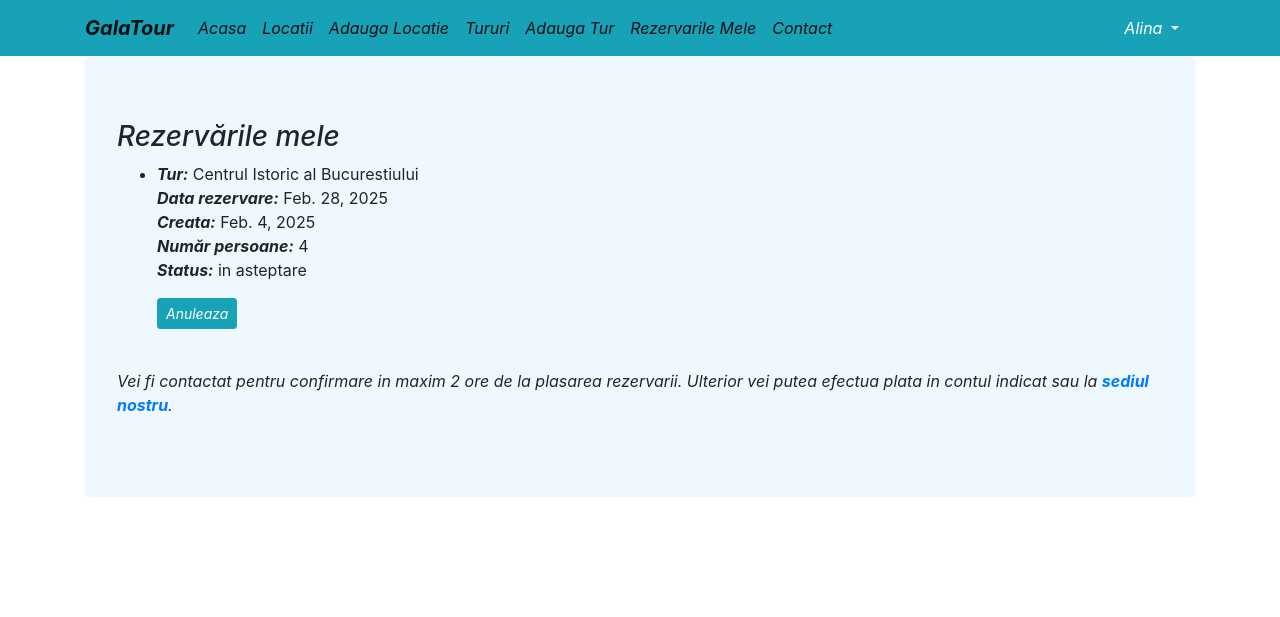
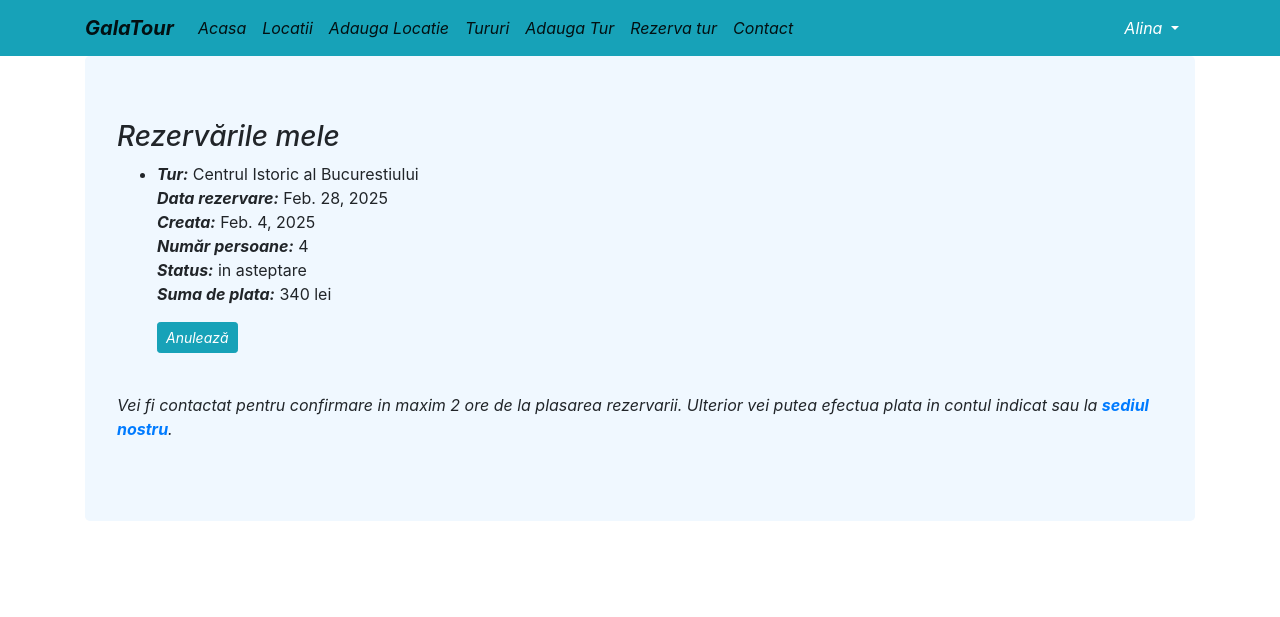
Before and after one commit to galaalina/proiect_final, a Django app: page /rezervarile-mele/ in a window 1280 px wide. Shown: the top 617 px of the page. Run offline with Django 4.2, Linux system fonts and the light colour scheme; a user stored in the database is signed in; data comes from the database, SQL or seed files in the repository; both versions use the stored data as it was after the commit; some libraries are stand-ins or nearby versions.

Commit message:
Versiunea stabila

```diff
--- a/locatii/forms.py
+++ b/locatii/forms.py
@@ -27,10 +27,11 @@ class TurForm(ModelForm):
             'locatii': SelectMultiple(attrs={'class': 'form-control'}),
             'type': Select(attrs={'class': 'form-control'}),
             'durata': TextInput(attrs={'class': 'form-control', 'placeholder': 'Durata turului'}),
-            'pret': TextInput(attrs={'class': 'form-control', 'placeholder': 'Prețul turului'}),
+            'pret': NumberInput(attrs={'class': 'form-control', 'placeholder': 'Prețul turului'}),
             'pachet': Textarea(attrs={'class': 'form-control', 'rows': 4, 'placeholder': 'Detalii pachet...'}),
             'imagine_tur': ClearableFileInput(attrs={'class': 'form-control'}),
         }
+
 
 
 class RezervareForm(ModelForm):
@@ -40,6 +41,6 @@ class RezervareForm(ModelForm):
         widgets = {
             'numar_persoane':NumberInput(attrs={'class': 'form-control', 'min': 1, 'max': 10}),
             'tur': Select(attrs={'class': 'form-control'}),
-            'data_inceput': DateInput(attrs={'type': 'date', 'class': 'form-control'}),
+            'data_inceput': DateInput(attrs={'type': 'date', 'class': 'form-control'})
 
         }
--- a/locatii/models.py
+++ b/locatii/models.py
@@ -48,7 +48,7 @@ class Tur(models.Model):
     locatii = ManyToManyField(Locatie, related_name='tururi')
     type = CharField(max_length=40, choices=OPTIUNI_TIP_TUR, default='predefinit' )
     durata= CharField(max_length=128, blank=True, null=True)
-    pret = CharField(max_length=256, blank=True, null=True)
+    pret = PositiveIntegerField(blank=False, null=False, default=1)
     pachet = TextField(blank=True, null=True)
     imagine_tur = ImageField(upload_to='imagini', blank=True, null=True)
 
@@ -70,6 +70,7 @@ class Rezervare(models.Model):
     data_inceput = DateField()
     creata = DateField(auto_now_add=True)
     status = CharField(max_length=40, choices=OPTIUNI_STATUS, default='in asteptare' )
+    suma = PositiveIntegerField(blank=False, null=False, default=1)
 
     def __str__(self):
         return f"{self.tur}, {self.utilizator}"
--- a/locatii/templates/base.html
+++ b/locatii/templates/base.html
@@ -79,8 +79,8 @@
                     {% endif %}
                     </a>
                     {% if user.is_authenticated %}
-                    <a class="nav-item nav-link active" href="{% url 'lista_rezervari' %}">
-                        <i>Rezervarile Mele</i>
+                    <a class="nav-item nav-link active" href="{% url 'creeaza_rezervare' %}">
+                        <i>Rezerva tur</i>
                     {% endif %}
                     </a>
                     <a class="nav-item nav-link active" href="{% url 'contact' %}"><i>Contact</i></a>
@@ -95,7 +95,6 @@
             </a>
              <div class="dropdown-menu dropdown-menu-right">
                  <a class="dropdown-item text-right" href=" {% url 'conturi:logout' %}"><i>Logout</i></a>
-                 <a class="dropdown-item text-right" href="{% url 'creeaza_rezervare' %}"><i>Fă o rezervare</i></a>
                  <a class="dropdown-item text-right" href="{% url 'lista_rezervari' %}"><i>Rezervările mele</i></a>
                  <a class="dropdown-item text-right" href=" {% url 'conturi:profile_update' %}"><i>Editeaza Profilul</i></a>
 
--- a/locatii/templates/detalii_tur.html
+++ b/locatii/templates/detalii_tur.html
@@ -11,7 +11,7 @@
     <p>{{tur.descriere}}</p>
     <p>Durata: {{tur.durata }}</p>
     <p>Pachet: {{ tur.pachet }}</p>
-    <p>Pret: {{ tur.pret }}</p>
+    <p>Pret: {{ tur.pret }} Lei/persoana</p>
     <h3><i>Locatii incluse</i></h3>
 
     <ul>
@@ -23,7 +23,7 @@
 
     </ul>
     {% if user.is_authenticated and user.groups.all.0.name == "angajati" %}
-    <a href="{% url 'editeaza_tur' tur.id %}" class="btn btn-warning">Editează</a>
+    <a href="{% url 'editeaza_tur' tur.id %}" class="btn btn-info">Editează</a>
 
     <form method="post" action="{% url 'sterge_tur' tur.id %}" style="display:inline;">
         {% csrf_token %}
--- a/locatii/templates/rezervarile_mele.html
+++ b/locatii/templates/rezervarile_mele.html
@@ -18,8 +18,13 @@
           <strong><i>Creata:</i></strong> {{ rezervare.creata}}<br>
           <strong><i>Număr persoane:</i></strong> {{ rezervare.numar_persoane }}<br>
           <strong><i>Status:</i></strong> {{ rezervare.status }}<br>
+            <strong><i>Suma de plata:</i></strong> {{ rezervare.suma }} lei<br>
+          <a href="{% url 'anuleaza_rezervare' rezervare.id %}"
+            class="btn btn-info btn-sm mt-3"
+            onclick="return confirm('Ești sigur că vrei să anulezi această rezervare?');">
+          <i>Anulează</i>
+          </a>
 
-          <a href="{% url 'anuleaza_rezervare' rezervare.id  %}" class="btn btn-info btn-sm mt-3"><i>Anuleaza</i></a>
           <br>
           <br>
         </li>
--- a/locatii/views.py
+++ b/locatii/views.py
@@ -22,10 +22,16 @@ def acasa(request):
         'tururi': tururi,
     })
 
+
+#locatii
+
+# afiseaza locatii
 def lista_locatie(request):
     locatii = Locatie.objects.all()
     return render(request, 'lista_locatie.html', {'locatii': locatii})
 
+
+# creeaza locatii
 def is_angajat(user):
     return user.is_authenticated and user.groups.filter(name='angajati').exists()
 
@@ -45,15 +51,14 @@ def adauga_locatie(request):
         form = LocatieForm()
         return render(request, 'adauga_locatie.html', {'form': form})
 
-
+# afiseaza detalii locatie
 def detalii_locatie(request, locatie_id):
     locatie = get_object_or_404(Locatie, id=locatie_id)
     tururi=locatie.tururi.filter(type='predefinit')
 
     return render(request, 'detalii_locatie.html', {'locatie': locatie, 'tururi': tururi})
 
-
-
+# update/editeaza locatie
 @login_required
 @user_passes_test(is_angajat)
 def editeaza_locatie(request, locatie_id):
@@ -68,6 +73,7 @@ def editeaza_locatie(request, locatie_id):
 
     return render(request, 'adauga_locatie.html', {'form': form, 'locatie':locatie})
 
+# sterge locatie
 @login_required
 @user_passes_test(is_angajat)
 def sterge_locatie(request, locatie_id):
@@ -76,16 +82,13 @@ def sterge_locatie(request, locatie_id):
         locatie.delete()
         return redirect('lista_locatie')
 
-    return render(request, 'confirmare_stergere.html', {'tlocatie': locatie})
-
-
-
+#afiseaza tururile
 def lista_tur(request):
     tururi = Tur.objects.filter(type='predefinit')
     return render(request, 'lista_tur.html', {'tururi': tururi})
 
 
-
+#creeaza tur
 @login_required
 @user_passes_test(is_angajat)
 def adauga_tur(request):
@@ -100,12 +103,15 @@ def adauga_tur(request):
         form = TurForm()
         return render(request, 'adauga_tur.html', {'form': form})
 
-
+# afiseaza detalii tur
 def detalii_tur(request, tur_id):
     tur = get_object_or_404(Tur, id=tur_id)
     locatii = tur.locatii.all()
     return render(request, 'detalii_tur.html', {'tur': tur, 'locatii': locatii})
 
+
+
+#update/edit tur
 @login_required
 @user_passes_test(is_angajat)
 def editeaza_tur(request, tur_id):
@@ -120,6 +126,7 @@ def editeaza_tur(request, tur_id):
 
     return render(request, 'adauga_tur.html', {'form': form, 'tur': tur})
 
+#stergere tur
 @login_required
 @user_passes_test(is_angajat)
 def sterge_tur(request, tur_id):
@@ -128,10 +135,8 @@ def sterge_tur(request, tur_id):
         tur.delete()
         return redirect('lista_tur')
 
-    return render(request, 'confirmare_stergere.html', {'tur': tur})
 
-
-# Creare rezervare
+# creeaza rezervare
 class RezervareCreateView(LoginRequiredMixin, CreateView):
     model = Rezervare
     form_class = RezervareForm
@@ -140,9 +145,11 @@ class RezervareCreateView(LoginRequiredMixin, CreateView):
 
     def form_valid(self, form):
         form.instance.utilizator = self.request.user
+        form.instance.suma = form.instance.numar_persoane * form.instance.tur.pret
         return super().form_valid(form)
 
-# Afișare rezervările utilizatorului
+
+# afișare rezervările utilizatorului
 class RezervarileMeleView(LoginRequiredMixin, ListView):
     model = Rezervare
     template_name = 'rezervarile_mele.html'
@@ -151,7 +158,7 @@ class RezervarileMeleView(LoginRequiredMixin, ListView):
     def get_queryset(self):
         return Rezervare.objects.filter(utilizator=self.request.user)
 
-# Anularea unei rezervări
+# anulare rezervare
 @login_required
 def anuleaza_rezervare(request, pk):
     rezervare = get_object_or_404(Rezervare, pk=pk, utilizator=request.user)
@@ -159,6 +166,5 @@ def anuleaza_rezervare(request, pk):
     return redirect('lista_rezervari')
 
 
-
 def contact(request):
     return render(request, 'contact.html')
--- a/turlocatii/urls.py
+++ b/turlocatii/urls.py
@@ -46,12 +46,15 @@ urlpatterns = [
     path('adauga_tur/', views.adauga_tur, name='adauga_tur'),
     path('tur/<int:tur_id>/edit/', editeaza_tur, name='editeaza_tur'),
     path('tur/<int:tur_id>/delete/', sterge_tur, name='sterge_tur'),
-    # conturi
+
+
+        # conturi
     path("conturi/", include(conturi_urls, namespace='conturi')),
     # rezervari
     path('rezervare/', RezervareCreateView.as_view(), name='creeaza_rezervare'),
     path('rezervarile-mele/', RezervarileMeleView.as_view(), name='lista_rezervari'),
     path('rezervare/anuleaza/<int:pk>/', anuleaza_rezervare, name='anuleaza_rezervare'),
+    #
 
 ]+ static(settings.STATIC_URL, document_root=settings.STATIC_ROOT)
 if settings.DEBUG:
```
Also changed, not shown: locatii/admin.py (+5 -4 lines), locatii/templates/confirma_stergerea.html (deleted, +0 -22 lines), db.sqlite3, locatii/migrations/0013_rezervare_suma_alter_tur_pret.py (added), locatii/migrations/0014_recenzie.py (added), locatii/migrations/0015_recenzie_data_actualizarii_alter_recenzie_rating_and_more.py (added), locatii/migrations/0016_delete_recenzie.py (added), media/imagini/Screenshot_2025-01-26_171542_p3lZ0VL.png (added), media/imagini/Screenshot_2025-01-28_011030_vxULM21.png (added), media/imagini/Screenshot_2025-02-03_125937_dl5iAVt.png (added).
